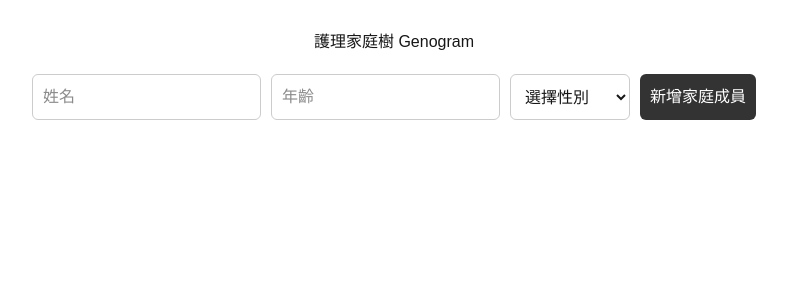
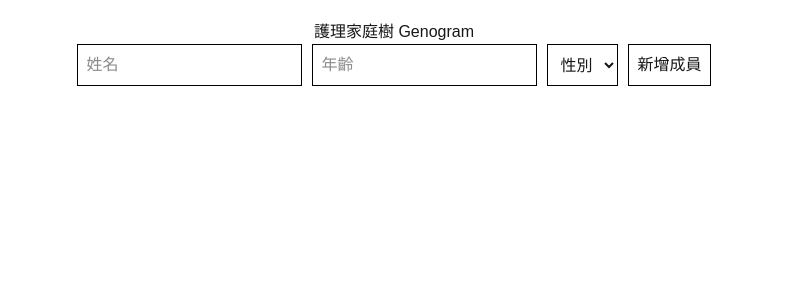
Before and after one commit to lion940815-prog/family-tree-best, a Next.js app: page / in a window 1280 px wide. Shown: the top 300 px of the page, without its empty margins (246-1033 px from the left). Built offline with nearby package versions, Linux system fonts and the light colour scheme.

Commit message:
Update page.tsx

```diff
--- a/app/page.tsx
+++ b/app/page.tsx
@@ -19,16 +19,12 @@ export default function Home() {
   const addMember = () => {
     if (!name || !age || !gender) return;
 
-    const newMember: Member = {
-      id: idCounter,
-      name,
-      age,
-      gender,
-    };
+    setMembers([
+      ...members,
+      { id: idCounter, name, age, gender },
+    ]);
 
-    setMembers([...members, newMember]);
     setIdCounter(idCounter + 1);
-
     setName("");
     setAge("");
     setGender("");
@@ -36,7 +32,7 @@ export default function Home() {
 
   return (
     <div style={styles.container}>
-      <h1 style={styles.title}>護理家庭樹 Genogram</h1>
+      <h1>護理家庭樹 Genogram</h1>
 
       {/* 輸入區 */}
       <div style={styles.form}>
@@ -60,107 +56,146 @@ export default function Home() {
           onChange={(e) => setGender(e.target.value as any)}
           style={styles.input}
         >
-          <option value="">選擇性別</option>
-          <option value="male">男性</option>
-          <option value="female">女性</option>
+          <option value="">性別</option>
+          <option value="male">男</option>
+          <option value="female">女</option>
         </select>
 
         <button onClick={addMember} style={styles.button}>
-          新增家庭成員
+          新增成員
         </button>
       </div>
 
-      {/* 家庭樹顯示 */}
-      <div style={styles.tree}>
-        {members.map((m) => (
-          <div key={m.id} style={styles.nodeWrapper}>
-            {m.gender === "male" ? (
-              <div style={{ ...styles.square, borderColor: "#4a90e2" }}>
-                <div style={styles.symbol}>♂</div>
+      {/* 家庭樹容器 */}
+      <div style={styles.treeWrapper}>
+        {/* 關係線 SVG */}
+        <svg style={styles.svg}>
+          {members.length > 1 &&
+            members.slice(1).map((m, i) => {
+              const fromIndex = 0;
+              const toIndex = i + 1;
+
+              const fromPos = getPos(fromIndex);
+              const toPos = getPos(toIndex);
+
+              return (
+                <line
+                  key={m.id}
+                  x1={fromPos.x}
+                  y1={fromPos.y}
+                  x2={toPos.x}
+                  y2={toPos.y}
+                  stroke="black"
+                />
+              );
+            })}
+        </svg>
+
+        {/* 節點 */}
+        <div style={styles.grid}>
+          {members.map((m) => (
+            <div key={m.id} style={styles.node}>
+              <div style={m.gender === "male" ? styles.square : styles.circle}>
+                <div>{m.gender === "male" ? "□" : "○"}</div>
                 <div>{m.name}</div>
-                <div>{m.age}歲</div>
+                <div>{m.age} 歲</div>
               </div>
-            ) : (
-              <div style={{ ...styles.circle, borderColor: "#e94e77" }}>
-                <div style={styles.symbol}>♀</div>
-                <div>{m.name}</div>
-                <div>{m.age}歲</div>
-              </div>
-            )}
-          </div>
-        ))}
+            </div>
+          ))}
+        </div>
       </div>
     </div>
   );
+
+  // 計算節點位置（3欄 grid）
+  function getPos(index: number) {
+    const size = 160;
+    const cols = 3;
+
+    const col = index % cols;
+    const row = Math.floor(index / cols);
+
+    return {
+      x: col * size + 80,
+      y: row * size + 80,
+    };
+  }
 }
 
 const styles: Record<string, React.CSSProperties> = {
   container: {
     fontFamily: "Arial",
-    padding: 30,
+    padding: 20,
     textAlign: "center",
   },
-  title: {
-    marginBottom: 20,
-  },
+
   form: {
     display: "flex",
     gap: 10,
     justifyContent: "center",
     flexWrap: "wrap",
-    marginBottom: 30,
+    marginBottom: 20,
   },
+
   input: {
-    padding: 10,
-    borderRadius: 6,
-    border: "1px solid #ccc",
-    minWidth: 120,
+    padding: 8,
+    border: "1px solid black",
   },
+
   button: {
-    padding: 10,
-    backgroundColor: "#333",
-    color: "white",
-    border: "none",
-    borderRadius: 6,
+    padding: 8,
+    border: "1px solid black",
+    background: "white",
     cursor: "pointer",
   },
-  tree: {
-    display: "flex",
-    flexWrap: "wrap",
-    justifyContent: "center",
-    gap: 20,
+
+  treeWrapper: {
+    position: "relative",
+    width: "100%",
+    height: 500,
     marginTop: 20,
   },
-  nodeWrapper: {
+
+  svg: {
+    position: "absolute",
+    width: "100%",
+    height: "100%",
+    top: 0,
+    left: 0,
+  },
+
+  grid: {
+    position: "relative",
+    display: "grid",
+    gridTemplateColumns: "repeat(3, 160px)",
+    justifyContent: "center",
+    gap: 40,
+  },
+
+  node: {
     display: "flex",
-    flexDirection: "column",
+    justifyContent: "center",
     alignItems: "center",
   },
 
   square: {
-    width: 110,
-    height: 110,
-    border: "3px solid",
+    width: 100,
+    height: 100,
+    border: "2px solid black",
     display: "flex",
     flexDirection: "column",
     justifyContent: "center",
-    borderRadius: 6,
-    backgroundColor: "#f5faff",
+    alignItems: "center",
   },
 
   circle: {
-    width: 110,
-    height: 110,
-    border: "3px solid",
+    width: 100,
+    height: 100,
+    border: "2px solid black",
+    borderRadius: "50%",
     display: "flex",
     flexDirection: "column",
     justifyContent: "center",
-    borderRadius: "50%",
-    backgroundColor: "#fff5f8",
-  },
-
-  symbol: {
-    fontSize: 18,
-    fontWeight: "bold",
+    alignItems: "center",
   },
 };
```
